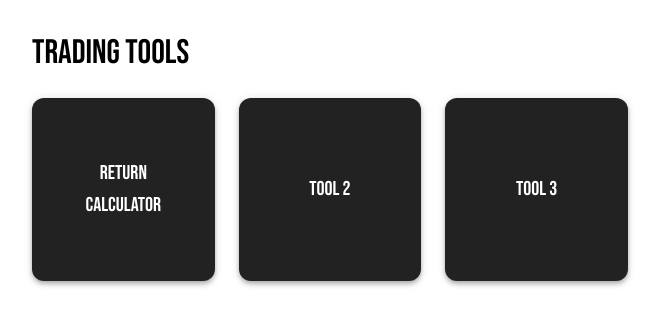
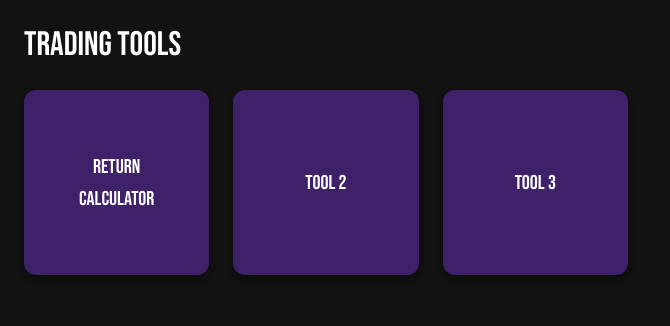
Before and after one commit to k-stef/trading-pwa, a React (Vite) app: page / in a window 1280 px wide. Shown: the top 326 px of the page, without its empty margins (0-670 px from the left). Built offline with nearby package versions, Linux system fonts and the light colour scheme.

Commit message:
update styling
Signed-off-by: Stefanie Kopp <stefanie.kopp@iteratec.com>

```diff
--- a/src/App.tsx
+++ b/src/App.tsx
@@ -4,16 +4,28 @@ import Overview from "./components/Overview";
 import ToolPage from "./components/tools/ToolPage";
 import { ThemeProvider } from "@mui/material/styles";
 import theme from "./theme";
+import { Box, CssBaseline } from "@mui/material";
 
 const App: React.FC = () => {
   return (
     <ThemeProvider theme={theme}>
+      <CssBaseline />
+      <Box
+        sx={{
+          bgcolor: "background.default",
+          minHeight: "100vh",
+          minWidth: "100vw",
+          margin: 0,
+          p: 0,
+        }}
+      >
         <Router>
           <Routes>
             <Route path="/" element={<Overview />} />
             <Route path="/tool/:toolId" element={<ToolPage />} />
           </Routes>
         </Router>
+      </Box>
     </ThemeProvider>
   );
 };
--- a/src/components/Tile.tsx
+++ b/src/components/Tile.tsx
@@ -16,8 +16,8 @@ export const Tile: React.FC<{
       display: "flex",
       alignItems: "center",
       justifyContent: "center",
-      bgcolor: "#222",
-      color: "#fff",
+      bgcolor: "secondary.main",
+      color: "text.primary",
       "&:hover": { bgcolor: "#444" },
     }}
     onClick={onClick}
--- /dev/null
+++ b/src/theme.ts
@@ -0,0 +1,87 @@
+import { createTheme } from "@mui/material/styles";
+
+const theme = createTheme({
+  palette: {
+    mode: "dark",
+    primary: {
+      main: "#f06621",
+      light: "#dc004e",
+      dark: "#f06621",
+    },
+    secondary: {
+      main: "#2b0b5a",
+      light: "#1976d2",
+      dark: "#2b0b5a",
+    },
+    error: {
+      main: "#d32f2f",
+      light: "#ef5350",
+      dark: "#c62828",
+    },
+    warning: {
+      main: "#ed6c02",
+      light: "#ff9800",
+      dark: "#e65100",
+    },
+    info: {
+      main: "#0288d1",
+      light: "#03a9f4",
+      dark: "#01579b",
+    },
+    success: {
+      main: "#2e7d32",
+      light: "#4caf50",
+      dark: "#1b5e20",
+    },
+    grey: {
+      50: "#fafafa",
+      100: "#f5f5f5",
+      200: "#eeeeee",
+      300: "#e0e0e0",
+      400: "#bdbdbd",
+      500: "#9e9e9e",
+      600: "#757575",
+      700: "#616161",
+      800: "#424242",
+      900: "#212121",
+      A100: "#f5f5f5",
+      A200: "#eeeeee",
+      A400: "#bdbdbd",
+      A700: "#616161",
+    },
+    background: {
+      default: "#121212",
+      paper: "#1e1e1e",
+    },
+    text: {
+      primary: "#ffffff",
+      secondary: "rgba(255, 255, 255, 0.7)",
+      disabled: "rgba(255, 255, 255, 0.5)",
+    },
+    divider: "rgba(255, 255, 255, 0.12)",
+    action: {
+      active: "rgba(255, 255, 255, 0.7)",
+      hover: "rgba(255, 255, 255, 0.08)",
+      selected: "rgba(255, 255, 255, 0.16)",
+      disabled: "rgba(255, 255, 255, 0.3)",
+      disabledBackground: "rgba(255, 255, 255, 0.12)",
+      focus: "rgba(0, 0, 0, 0.12)",
+    },
+  },
+  typography: {
+    fontFamily: '"Bebas Neue", "Helvetica", "Arial", sans-serif',
+    h1: {
+      fontSize: "2rem",
+      fontWeight: 500,
+    },
+    h2: {
+      fontSize: "1.5rem",
+      fontWeight: 500,
+    },
+    body1: {
+      fontSize: "1rem",
+    },
+  },
+});
+
+export default theme;
--- a/src/theme/index.ts
+++ /dev/null
@@ -1,32 +0,0 @@
-import { createTheme } from "@mui/material/styles";
-
-const theme = createTheme({
-  palette: {
-    primary: {
-      main: "#1976d2",
-    },
-    secondary: {
-      main: "#dc004e",
-    },
-    background: {
-      default: "#f5f5f5",
-      paper: "#ffffff",
-    },
-  },
-  typography: {
-    fontFamily: '"Bebas Neue", "Helvetica", "Arial", sans-serif',
-    h1: {
-      fontSize: "2rem",
-      fontWeight: 500,
-    },
-    h2: {
-      fontSize: "1.5rem",
-      fontWeight: 500,
-    },
-    body1: {
-      fontSize: "1rem",
-    },
-  },
-});
-
-export default theme;
```
Lines whose indentation alone changed are shown as unchanged.
